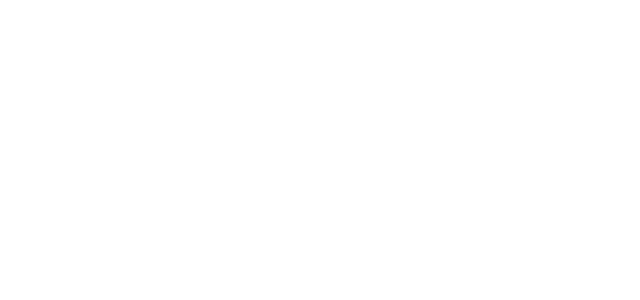
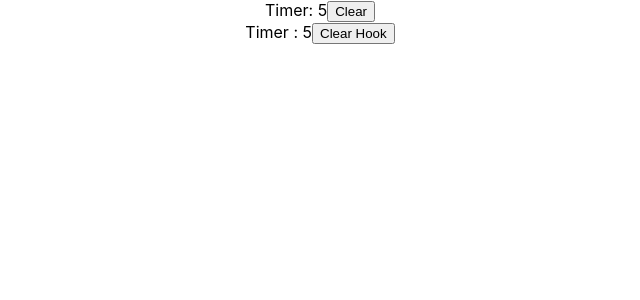
Before and after one commit to 3k-the-coder/React-Hooks-Practice, a React (Create React App) app: page / in a window 1280 px wide. Shown: the top 300 px of the page, without its empty margins (320-960 px from the left). Built offline with nearby package versions, Linux system fonts and the light colour scheme.

Commit message:
completed custom hooks

```diff
--- a/src/App.js
+++ b/src/App.js
@@ -20,6 +20,10 @@
 import ComponentC from "./components/ComponentC";
 import DataFetchingOne from "./components/DataFetchingOne.js";
 import DataFetchingTwo from "./components/DataFetchingTwo";
+import Counter from "./components/Counter";
+import FocusInput from "./components/FocusInput";
+import ClassTimer from "./components/ClassTimer";
+import HookTimer from "./components/HookTimer";
 
 export const UserContext = React.createContext();
 export const NameContext = React.createContext();
@@ -87,6 +91,13 @@
         {/* <DataFetchingOne/> */}
         {/* <DataFetchingTwo/> */}
 
+          {/* ----------------------------- Use Memo -------------------------- */}
+          {/* <Counter/> */}
+
+          {/* ----------------------------- Use Ref -------------------------- */}
+          {/* <FocusInput/> */}
+          <ClassTimer/>
+          <HookTimer/>
       </div>
   );
 }
--- /dev/null
+++ b/src/components/ClassTimer.js
@@ -0,0 +1,33 @@
+import React, { Component } from "react";
+
+export class ClassTimer extends Component {
+  interval;
+  constructor(props) {
+    super(props);
+
+    this.state = {
+      timer: 0,
+    };
+  }
+
+  componentDidMount = () => {
+    this.interval = setInterval(() => {
+      this.setState((prevState) => {
+        return { timer: prevState.timer + 1 };
+      });
+    }, 1000);
+  };
+
+  componentWillMount = () => {
+      clearInterval(this.interval)
+  }
+
+  render() {
+    return <div>
+        Timer: {this.state.timer}
+        <button onClick={() => clearInterval(this.interval) }> Clear </button>
+    </div>;
+  }
+}
+
+export default ClassTimer;
--- /dev/null
+++ b/src/components/Counter.js
@@ -0,0 +1,29 @@
+import React, {useState, useMemo} from 'react'
+
+function Counter() {
+    const [counterOne, setCounterOne] = useState(0)
+    const [counterTwo, setCounterTwo] = useState(0)
+
+
+
+
+    const isEven = useMemo(() => {
+        let i =0
+        while(i < 200000000) i++
+        return counterOne % 2 === 0
+    }, [counterOne])
+
+    return (
+        <div>
+            <div>
+                <button onClick={() => setCounterOne(prevCounterOne => prevCounterOne + 1)}> Increment - {counterOne} </button>
+                <span> { isEven ? 'Even' : 'Odd' } </span>
+            </div>
+            <div>
+                <button onClick={() => setCounterTwo(prevCounterTwo => prevCounterTwo + 1)}> Increment - {counterTwo} </button>
+            </div>
+        </div>
+    )
+}
+
+export default Counter
--- /dev/null
+++ b/src/components/FocusInput.js
@@ -0,0 +1,19 @@
+import React, {useRef, useEffect} from 'react'
+
+
+function FocusInput() {
+
+    const inputRef = useRef(null)
+
+    useEffect(() => {
+        inputRef.current.focus()
+    }, [])
+
+    return (
+        <div>
+            <input  type="text" ref={inputRef}/>
+        </div>
+    )
+}
+
+export default FocusInput
--- /dev/null
+++ b/src/components/HookTimer.js
@@ -0,0 +1,24 @@
+import React, { useState, useEffect, useRef } from "react";
+
+function HookTimer() {
+  const [timer, setTimer] = useState(0);
+  const intervalRef = useRef()
+
+  useEffect(() => {
+    intervalRef.current = setInterval(() => {
+      setTimer((prevTimer) => prevTimer + 1);
+    }, 1000);
+
+    return () => clearInterval(intervalRef.current);
+  }, []);
+
+  // without using useRef if we directly use interval, it will throw an error that interval is not defined.
+  // In this scenario, we can make use of hook - useRef
+  return <div>
+      Timer : {timer}
+      <button onClick={() => clearInterval(intervalRef.current) }> Clear Hook </button>
+
+  </div>;
+}
+
+export default HookTimer;
```
